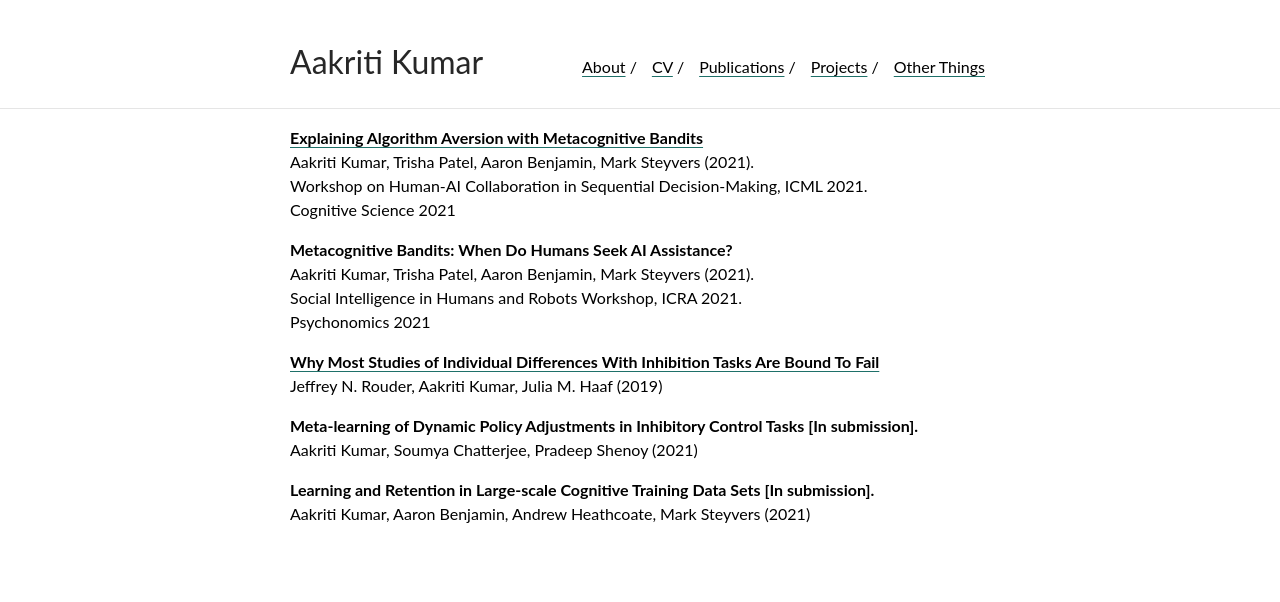
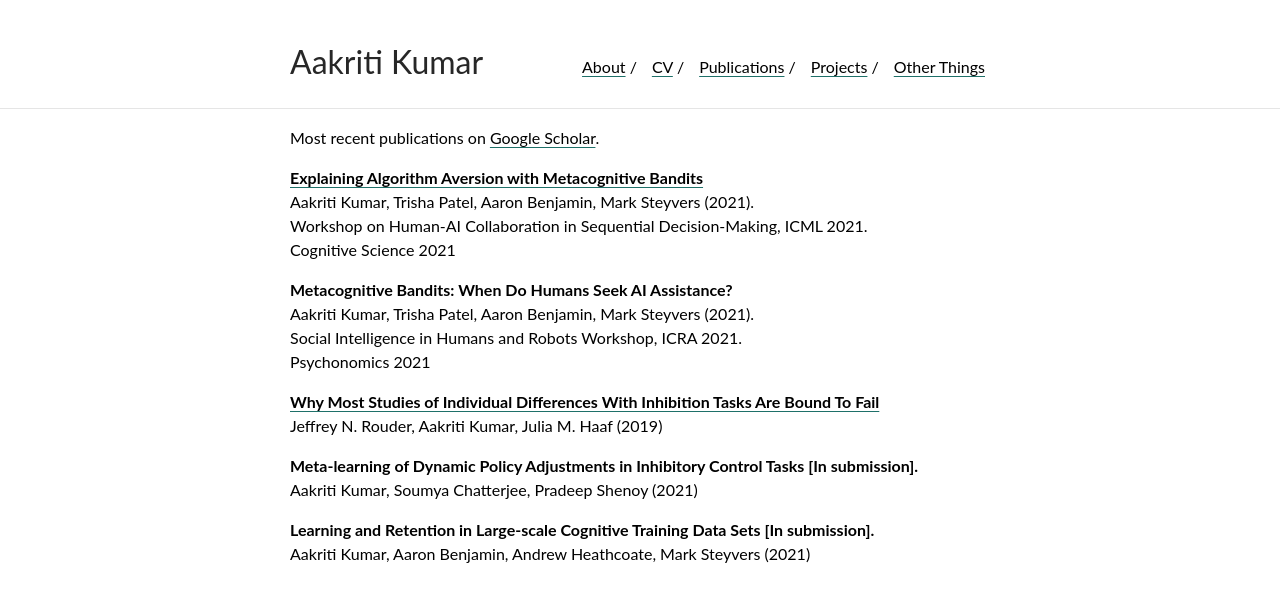
Before and after one commit to aakriti1kumar/aakriti1kumar.github.io, a Jekyll site: the page built from pubs.md, in a window 1280 px wide. Shown: the top 602 px of the page. Built offline with Jekyll 4.4.1, drawn with Linux system fonts in a browser that asks for light colours; our own code applies the rules of GitHub Pages for plain Markdown files.

Commit message:
Update pubs.md

```diff
--- a/pubs.md
+++ b/pubs.md
@@ -1,3 +1,5 @@
+Most recent publications on [Google Scholar](https://scholar.google.com/citations?user=XFM1ItgAAAAJ&hl=en).
+<br>
 
 [**Explaining Algorithm Aversion with Metacognitive Bandits**](https://escholarship.org/content/qt7xc470dt/qt7xc470dt.pdf)
 Aakriti Kumar, Trisha Patel, Aaron Benjamin, Mark Steyvers (2021).
```
